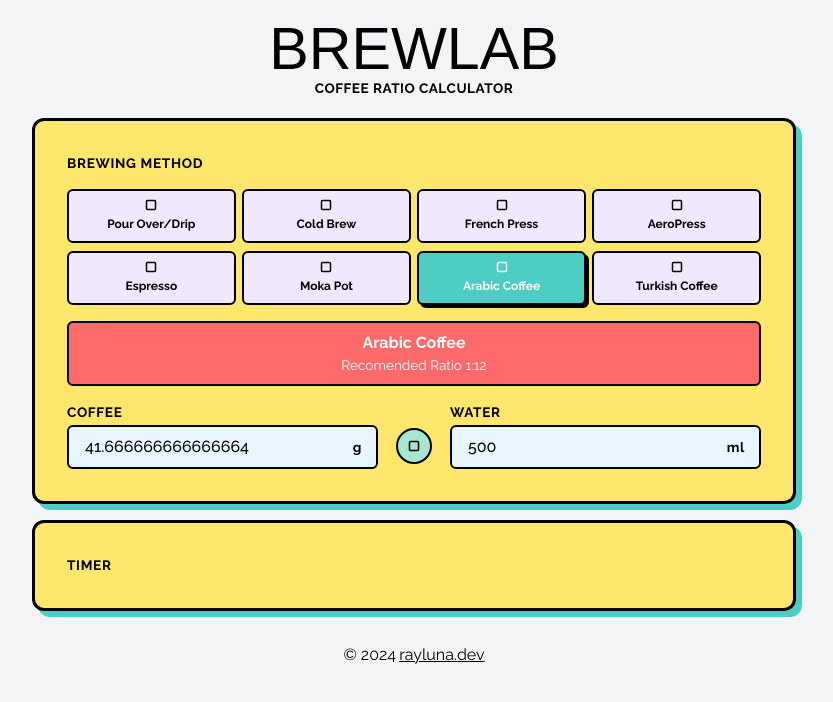
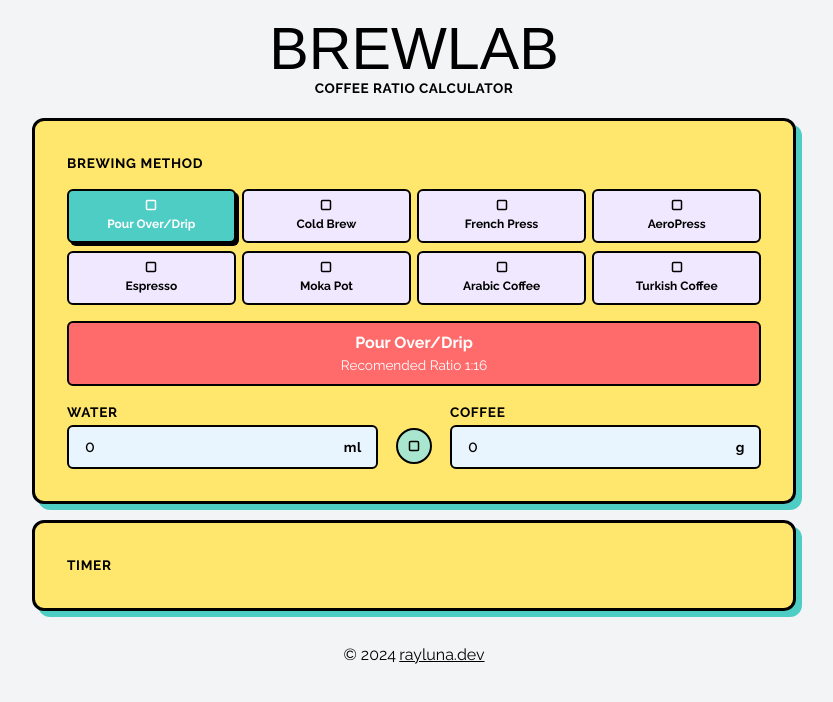
Before and after one commit to leon-luna-ray/brewlab, a Vue app: page / in a window 1280 px wide. Shown: the top 702 px of the page, without its empty margins (226-1059 px from the left). Built offline with nearby package versions, Linux system fonts and the light colour scheme; a web font is replaced by a local one.

Commit message:
input fields

```diff
--- a/src/assets/css/base.css
+++ b/src/assets/css/base.css
@@ -13,6 +13,16 @@ body {
 h1,
 .h1 {
   @apply text-[3.7rem] leading-[100%];
+}
+
+input[type="number"]::-webkit-outer-spin-button,
+input[type="number"]::-webkit-inner-spin-button {
+  -webkit-appearance: none;
+  margin: 0;
+}
+
+input[type="number"] {
+  -moz-appearance: textfield;
 }
 
 .input-field {
--- a/src/components/RatioWidget.vue
+++ b/src/components/RatioWidget.vue
@@ -19,61 +19,30 @@
     </div>
     <!-- inputs -->
     <div class="flex gap-[18px]">
-
   <div class="input-field">
-        <label class="input-label">Coffee</label>
+    <label class="input-label">Water</label>
     <div class="input-with-unit">
-          <input type="number" v-model="grams" @input="updateCoffeeFromWater" />
-          <span class="unit">g</span>
+      <input type="number" step="1" v-model="milliliters" @input="updateCoffeeFromWater" />
+      <span class="unit">ml</span>
     </div>
   </div>
 
   <div class="flex
     items-center justify-center pt-[20px]">
-
     <div class="border-[2px] rounded-full h-[36px] w-[36px] flex items-center justify-center bg-light-green">
       <IconSquare class="h-[12px] w-[12px]" />
     </div>
   </div>
 
   <div class="input-field">
-        <label class="input-label">Water</label>
+    <label class="input-label">Coffee</label>
     <div class="input-with-unit">
-          <input type="number" v-model="milliliters" @input="updateCoffeeFromWater" />
-          <span class="unit">ml</span>
+      <input type="number" step="1" v-model="grams" @input="updateWaterFromCoffee" />
+      <span class="unit">g</span>
+    </div>
   </div>
 
     </div>
-    </div>
-    <!-- <div class="container py-8 flex-col-2 items-center">
-      <div class="title">
-        <h1 class="text-center">Coffee Ratio Calculator</h1>
-      </div>
-      <div class="flex gap-2 justify-center md:w-[50%] flex-wrap">
-        <button v-for="item in ratios" :class="['btn zoom-in-out', { 'active': brewMethod.name === item.name }]"
-          @click="brewMethod = item">
-          <span>{{ item.name }}</span>
-        </button>
-      </div>
-      <div class="text-center">
-        <h2>1:{{ brewMethod.ratio }}</h2>
-        <span>Ratio</span>
-      </div>
-      <div class="fields flex flex-col md:flex-row justify-center gap-16">
-        <div>
-          <div class="input-field">
-            <input type="number" v-model="grams" @input="updateCoffeeFromWater" /> <span>g</span>
-          </div>
-          <span class="input-label">Coffee</span>
-        </div>
-        <div>
-          <div class="input-field">
-            <input type="number" v-model="milliliters" @input="updateCoffeeFromWater" /> <span>ml</span>
-          </div>
-          <span class="input-label">Water</span>
-        </div>
-      </div>
-    </div> -->
   </div>
 </template>
 <script setup>
@@ -89,11 +58,12 @@ const milliliters = ref(0);
 
 // Methods
 const updateWaterFromCoffee = () => {
-  milliliters.value = grams.value * brewMethod.value.ratio;
+  milliliters.value = Math.round(grams.value * brewMethod.value.ratio);
 }
 const updateCoffeeFromWater = () => {
-  grams.value = milliliters.value / brewMethod.value.ratio;
+  grams.value = Math.round(milliliters.value / brewMethod.value.ratio);
 }
+
 
 // Watchers
 watch(brewMethod, () => {
@@ -106,7 +76,7 @@ watch(brewMethod, () => {
 
 // Lifecycle
 onBeforeMount(() => {
-  brewMethod.value = ratios[6];
-  milliliters.value = 500;
+  brewMethod.value = ratios[0];
+  // milliliters.value = 500;
 });
 </script>
```
Lines whose indentation alone changed are shown as unchanged.
